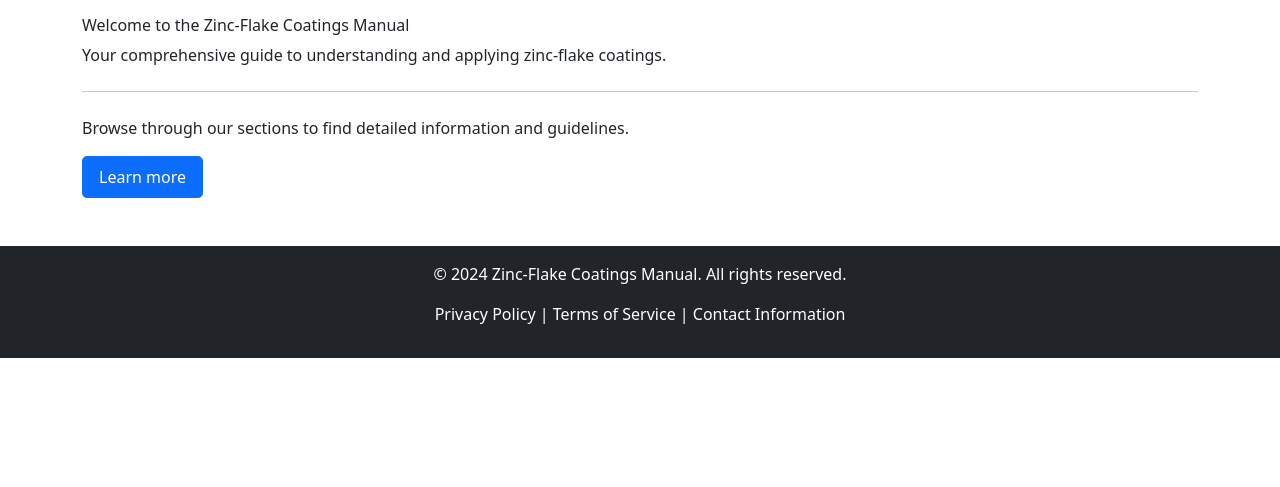
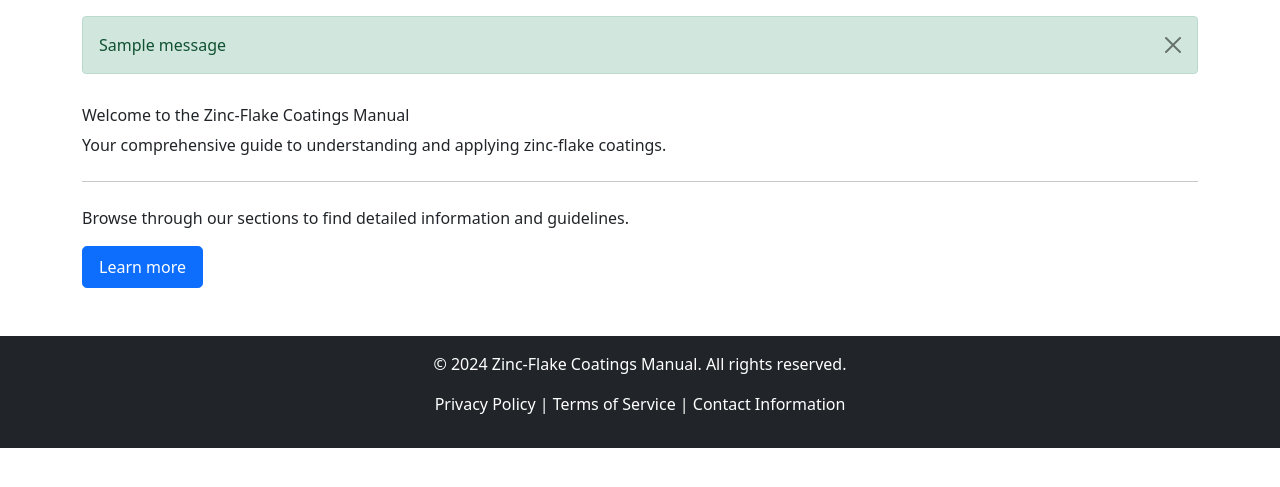
Before and after one commit to OSawani/zinc-flake-coatings-webapp, a Django app: template core/templates/core/home.html in a window 1280 px wide. Shown: the part 56-543 px from the top of the page. Run offline with Django 5.2, Linux system fonts and the light colour scheme; the template is opened without the code that fills it, so the values that code supplies are empty; tables that the repository leaves empty hold one stand-in row (values such as "Sample post"); one stand-in notice (Sample message) is shown.

Commit message:
fix: adds messages blocks to base template to fix messages displayed on admin login panel

```diff
--- a/templates/base.html
+++ b/templates/base.html
@@ -52,6 +52,18 @@
         </div>
     </nav>
 
+    <!-- Display Messages -->
+    {% if messages %}
+    <div class="container mt-3">
+        {% for message in messages %}
+        <div class="alert alert-{{ message.tags }} alert-dismissible fade show" role="alert">
+            {{ message }}
+            <button type="button" class="btn-close" data-bs-dismiss="alert" aria-label="Close"></button>
+        </div>
+        {% endfor %}
+    </div>
+    {% endif %}
+
     <!-- Main Content -->
     <div class="container mt-3">
         {% block content %}
@@ -74,5 +86,6 @@
     <script src="https://cdn.jsdelivr.net/npm/bootstrap@5.1.3/dist/js/bootstrap.bundle.min.js"></script>
     {% block extra_js %}
     {% endblock %}
+
 </body>
 </html>
--- a/znflCoatingsManual/settings.py
+++ b/znflCoatingsManual/settings.py
@@ -225,6 +225,9 @@ SUMMERNOTE_CONFIG = {
 # Static files storage
 STATICFILES_STORAGE = 'whitenoise.storage.CompressedManifestStaticFilesStorage'
 
+# Message storage
+MESSAGE_STORAGE = 'django.contrib.messages.storage.session.SessionStorage'
+
 MEDIA_URL = '/media/'
 MEDIA_ROOT = os.path.join(BASE_DIR, 'media')
 
```
